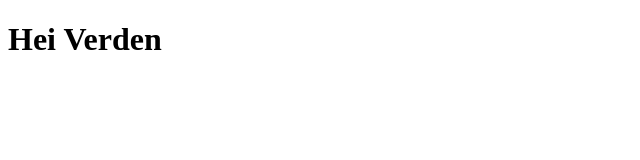
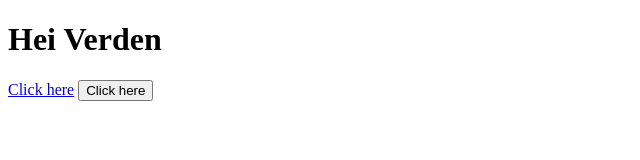
Before and after one commit to hahv98/searchengineside, a plain HTML site: page index.html in a window 1280 px wide. Shown: the whole page, without its empty margins (0-640 px from the left). Drawn offline with Linux system fonts and the light colour scheme.

Commit message:
added tags to click

```diff
--- a/index.html
+++ b/index.html
@@ -23,7 +23,10 @@
         <h1>Hei Verden</h1>
     </header>
 
-    <main></main>
+    <main>
+        <a href="#">Click here</a>
+        <button>Click here</button>
+    </main>
 
     <aside></aside>
 
```
